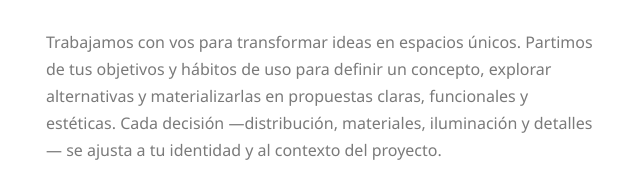
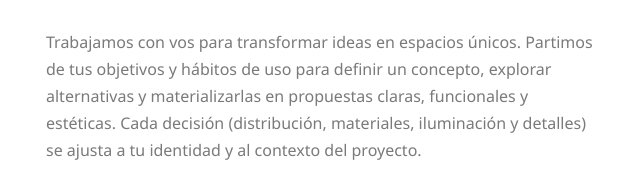
Before and after one commit to Sofiquinn/Quintana_Sofia_TPN2, a plain HTML site: page servicios.html in a window 1280 px wide. Shown: the part 812-1006 px from the top of the page, 14-654 px from the left. Drawn offline with Linux system fonts and the light colour scheme.

Commit message:
Update servicios.html

```diff
--- a/servicios.html
+++ b/servicios.html
@@ -64,7 +64,7 @@
                 <p>
                   Trabajamos con vos para transformar ideas en espacios únicos. Partimos de tus objetivos y hábitos
                   de uso para definir un concepto, explorar alternativas y materializarlas en propuestas claras,
-                  funcionales y estéticas. Cada decisión —distribución, materiales, iluminación y detalles—
+                  funcionales y estéticas. Cada decisión (distribución, materiales, iluminación y detalles)
                   se ajusta a tu identidad y al contexto del proyecto.
                 </p>
 
```
